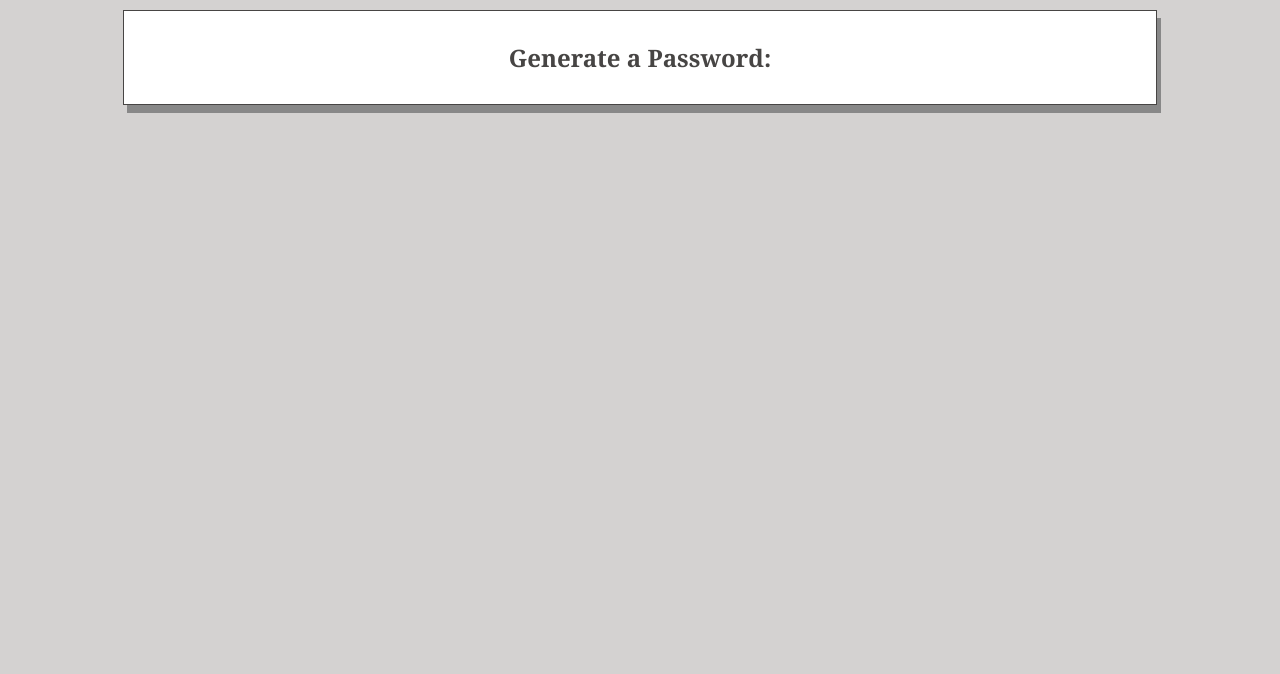
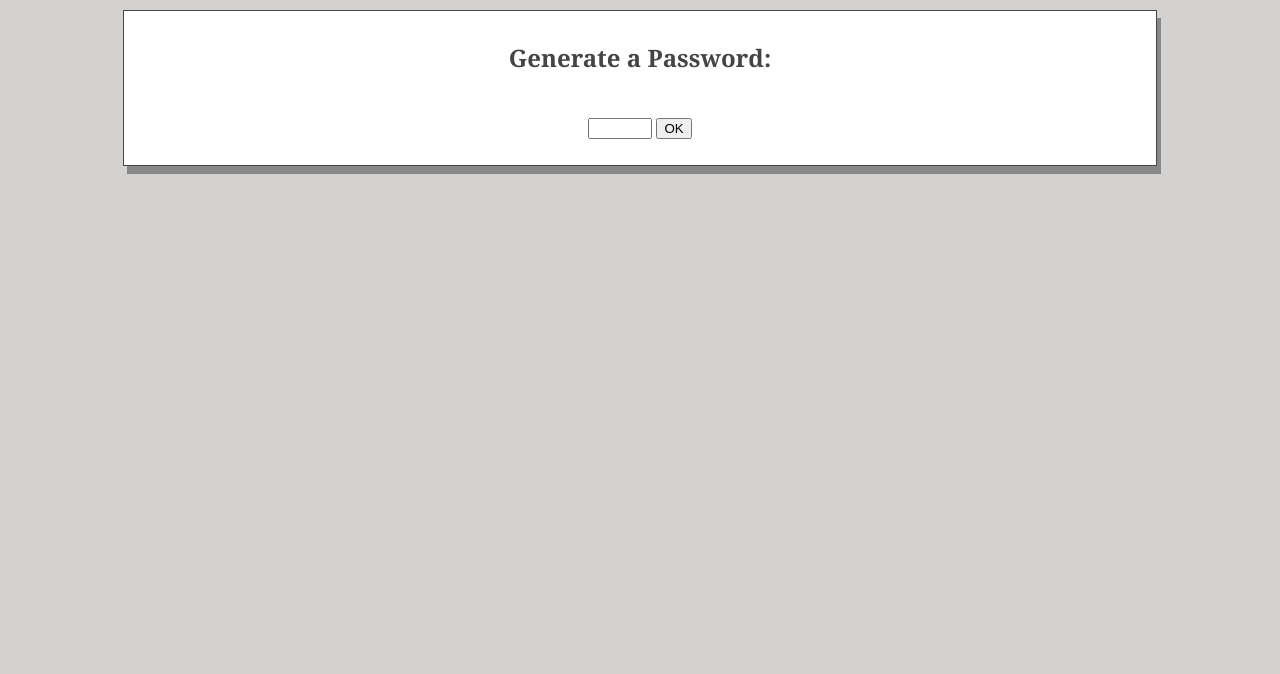
Before and after one commit to DorianYoung/Password-Generator, a plain HTML site: page index.html in a window 1280 px wide. Shown: the part 126-800 px from the top of the page. Drawn offline with Linux system fonts and the light colour scheme; files that its build step writes are made by us from their sources; files whose address does not match are found by name.

Commit message:
added html # form, added corresponding js

```diff
--- a/Assets/passwordGenerator.js
+++ b/Assets/passwordGenerator.js
@@ -1 +1,10 @@
-alert("WELCOME TO DORIANS PASSWORD GENERATOR!")
+
+//Form Output
+function myFunction() {
+    var userInput = document.getElementById("formInput");
+    if (!userInput.checkValidity()) {
+      document.getElementById("formOutput").innerHTML = userInput.validationMessage;
+    } else {
+      document.getElementById("formOutput").innerHTML = "Your Password is: ";
+    }
+  }
--- a/index.html
+++ b/index.html
@@ -14,6 +14,11 @@
 
         <div class="body-fluid">
             <h2>Generate a Password:</h2>
+            <br>
+            <input id="formInput" type="number" min="8" max="128" required>
+            <button onclick="myFunction()">OK</button>
+            <br>
+            <p id="formOutput"></p>
 
         </div>
 
```
